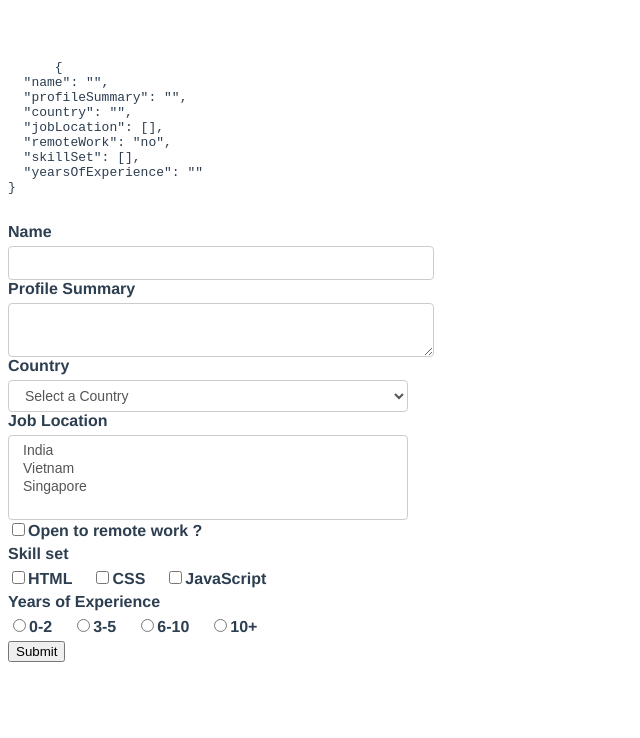
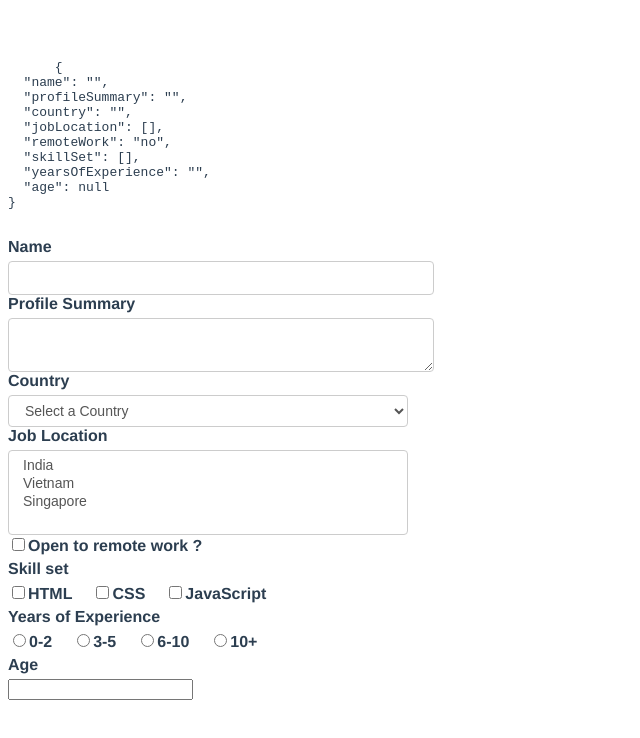
Before and after one commit to tanuuu18/Learning-Vue.js-3, a Vue app in the folder hello-world/: page / in a window 1280 px wide. Shown: the top 738 px of the page, without its empty margins (0-640 px from the left). Built offline with nearby package versions, Linux system fonts and the light colour scheme.

Commit message:
21. Modifiers

```diff
--- a/hello-world/src/App.vue
+++ b/hello-world/src/App.vue
@@ -5,12 +5,17 @@
     </pre>
   </div>
   <!-- Job search form -->
-  <form @submit="submitForm">
+
+ <!-- Prevent modifier : equivalent to e.preventDefault() -->
+  <!-- stop the refreshing when you click on submit button -->
+  <form @submit.prevent="submitForm">
     <!-- Step 2: Add HTML tag -->
     <!-- Step 3:bind the data properties using v-model directives -->
     <div>
       <label for="name">Name</label>
-      <input type="text" id="name" v-model="formValues.name" />
+      <!-- Trim modifier: which eliminates ehite space -->
+      <!-- Lazy modifier : modifies the data only when tha change event occurs -->
+      <input type="text" id="name" v-model.trim.lazy="formValues.name" />
     </div>
     <div>
       <label for="profile">Profile Summary</label>
@@ -115,11 +120,27 @@
       />
       <label for="10+">10+</label>
     </div>
+         <!--
+Key Modifier: when you want a method to be called when a particular key is
+pressed -->
 
+    <!-- Want to submit form when user hit enter on age -->
+    <div>
+      <label for="age">Age</label>
+      <!-- Numbered modifier -->
+      <!-- Key modifier -->
+      <input
+        @keyup.enter="submitForm"
+        type="number"
+        id="age"
+        v-model.number="formValues.age"
+      />
+   </div>
     <!-- Submit button -->
-    <div>
+    <!-- Comment for key modifier -->
+    <!-- <div>
       <button>Submit</button>
-    </div>
+    </div> -->
   </form>
 </template>
 
@@ -155,12 +176,16 @@ export default {
         //Radio group
         yearsOfExperience: "",
 
+        //for number modifier
+        age: null,
+
       },
     };
   },
    methods: {
-     submitForm(event) {
-      event.preventDefault();
+     submitForm() {
+       //comment it because added prevent modifier on submit method
+      // event.preventDefault();
       console.log("Form values: ", this.formValues);
     },
   },
```
